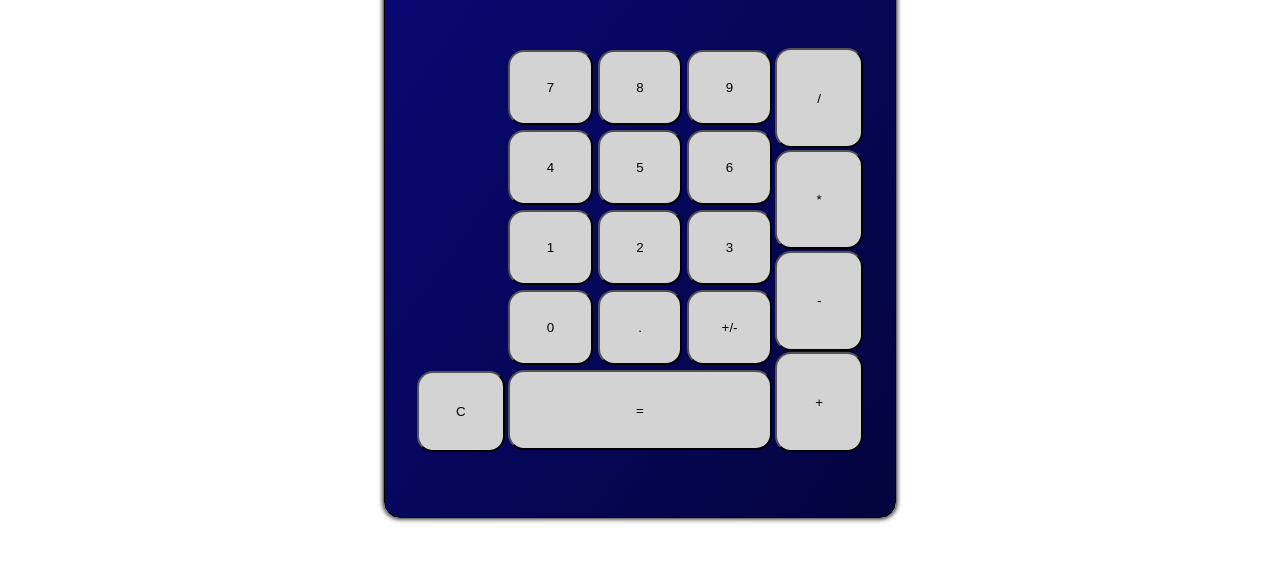
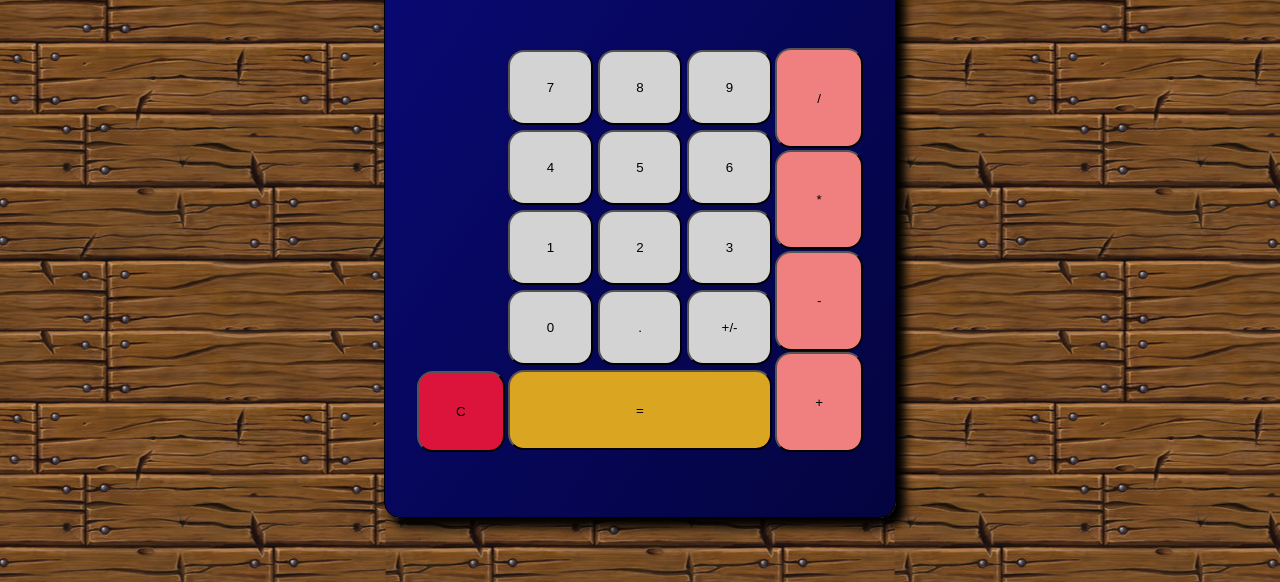
Before and after one commit to jamclean23/calculator-project, a plain HTML site: page index.html in a window 1280 px wide. Shown: the part 218-800 px from the top of the page. Drawn offline with Linux system fonts and the light colour scheme.

Commit message:
Add background

```diff
--- a/styles.css
+++ b/styles.css
@@ -15,6 +15,8 @@
 body {
     display: flex;
     justify-content: center;
+    background-image: url("wood.jpg");
+    background-position: center;
 }
 
 .container {
@@ -23,7 +25,7 @@ body {
     /*background-color: rgb(4, 4, 63);*/
     background-image: linear-gradient(to top left, rgb(4, 4, 63), rgb(9, 9, 122));
     border: 1px solid black;
-    box-shadow: 0 0 .3rem .05rem black;
+    box-shadow: .5rem .5rem .6rem .1rem black;
     border-radius: 1rem;
     align-items: center;
     width: 40vw;
@@ -61,6 +63,8 @@ body {
     flex-direction: row-reverse;
 }
 
+
+
 .rightButtonColumn {
     display: flex;
     flex-wrap: wrap;
@@ -72,6 +76,7 @@ body {
     display: flex;
     justify-content: center;
     align-items: center;
+    background-color: lightcoral;
 }
 
 .middleButtonColumn {
@@ -91,6 +96,7 @@ body {
     justify-content: center;
     align-items: center;
     height: 20%;
+    background-color: crimson;
 }
 
 .numpad .button {
@@ -100,11 +106,12 @@ body {
     align-items: center;
 }
 
-.equalsButton {
+.equalsButton.button {
     display: flex;
     justify-content: center;
     align-items: center;
     height: 10vh;
+    background-color: goldenrod;
 
 }
 
```
Also changed, not shown: wood.jpg (added).
